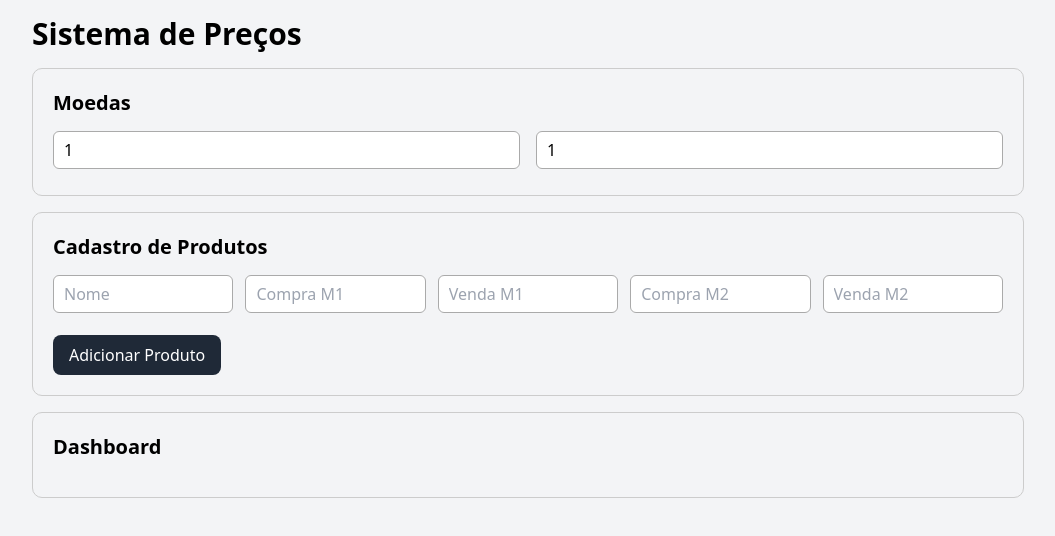
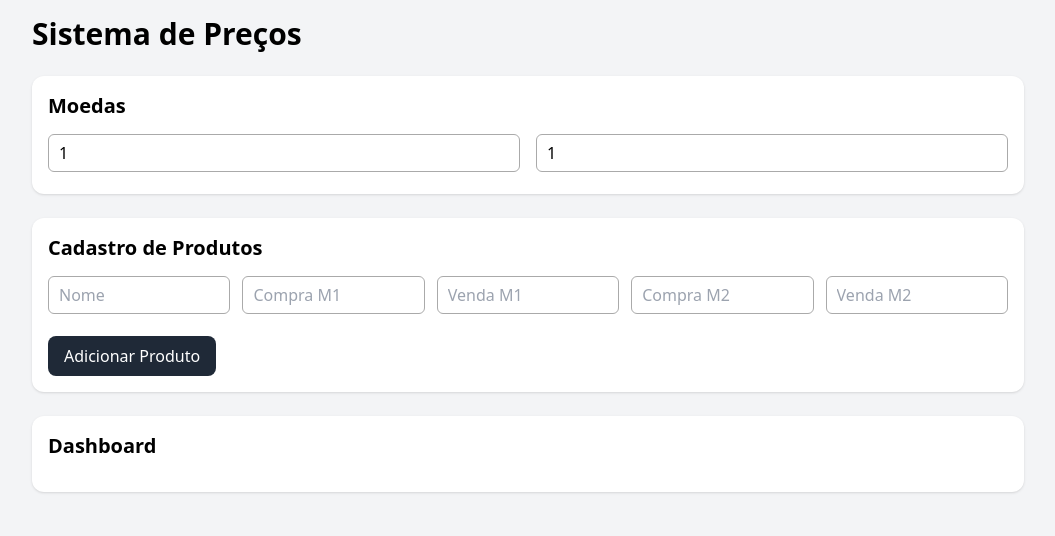
Before and after one commit to 695udud/currency-exchanger-poe, a React (Vite) app: page / in a window 1280 px wide. Shown: the top 536 px of the page, without its empty margins (112-1167 px from the left). Built offline with nearby package versions, Linux system fonts and the light colour scheme.

Commit message:
Update card.jsx

```diff
--- a/src/components/ui/card.jsx
+++ b/src/components/ui/card.jsx
@@ -1,7 +1,5 @@
-export default function Card({ children }) {
+export default function Card({ children, className = "" }) {
   return (
-    <div style={{ padding: 20, margin: "16px 0", border: "1px solid #ccc", borderRadius: 10 }}>
-      {children}
-    </div>
+    <div className={`p-4 bg-white rounded-xl shadow ${className}`}>{children}</div>
   );
 }
```
